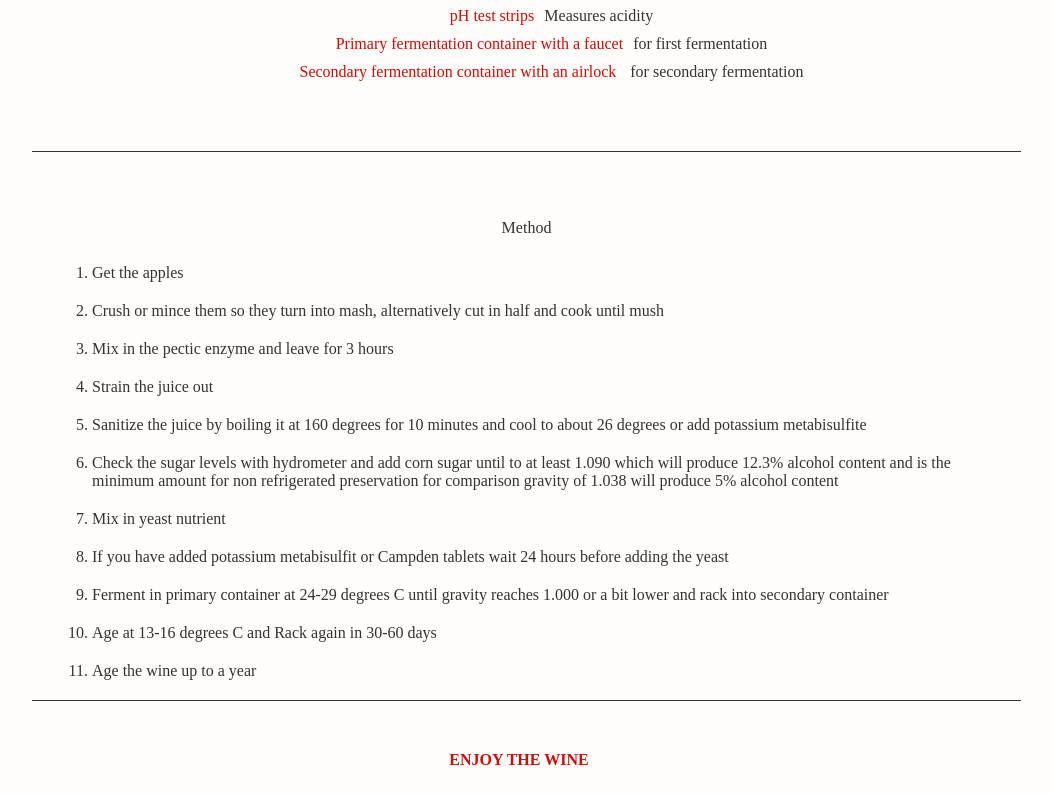
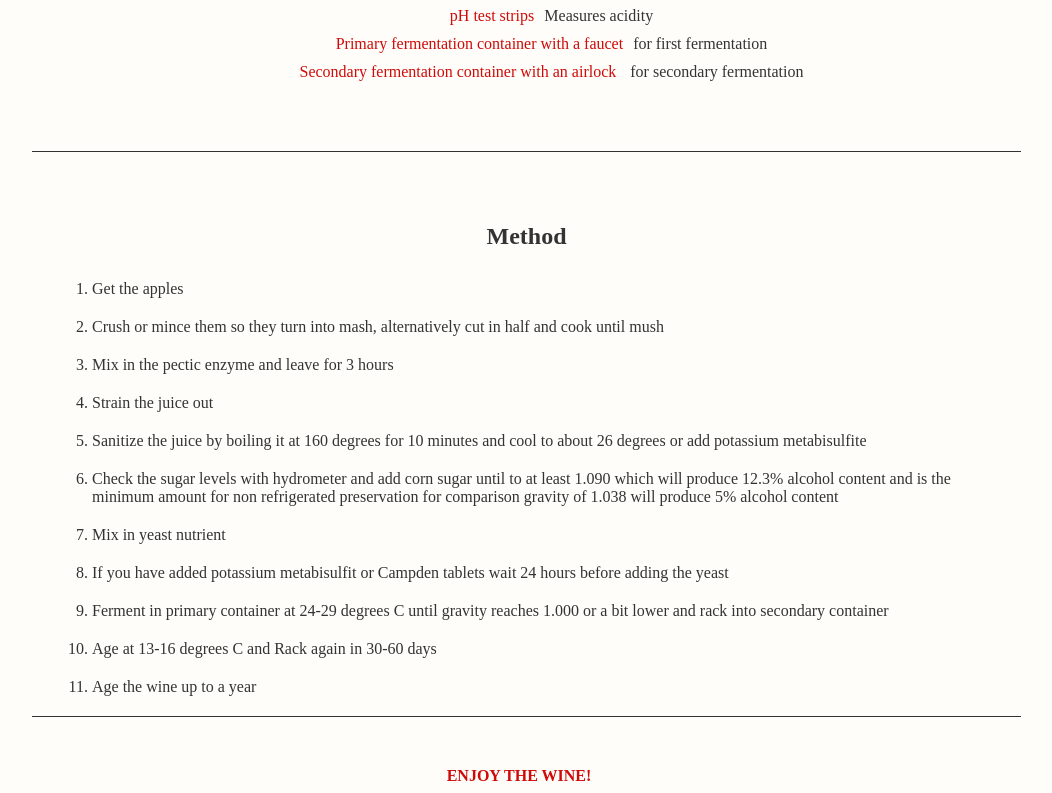
Before and after one commit to 16sheep/16sheep.github.io, a plain HTML site: page index.html in a window 1280 px wide. Shown: the part 1742-2535 px from the top of the page, without its empty margins (121-1173 px from the left). Drawn offline with Linux system fonts and the light colour scheme.

Commit message:
Update index.html

```diff
--- a/index.html
+++ b/index.html
@@ -84,7 +84,7 @@
   </section>
     <section id= "recipe">
       <div>
-       <p>Method</p>
+       <h2>Method</h2>
       <ol>
         <li>Get the apples</li>
         <li>Crush or mince them so they turn into mash, alternatively cut in half and cook until mush</li>
@@ -100,7 +100,7 @@
         </ol>
         </div>
   </section>
-   <footer><strong>ENJOY THE WINE
+   <footer><strong>ENJOY THE WINE!
      </strong></footer>
 </body>
 </html>
```
